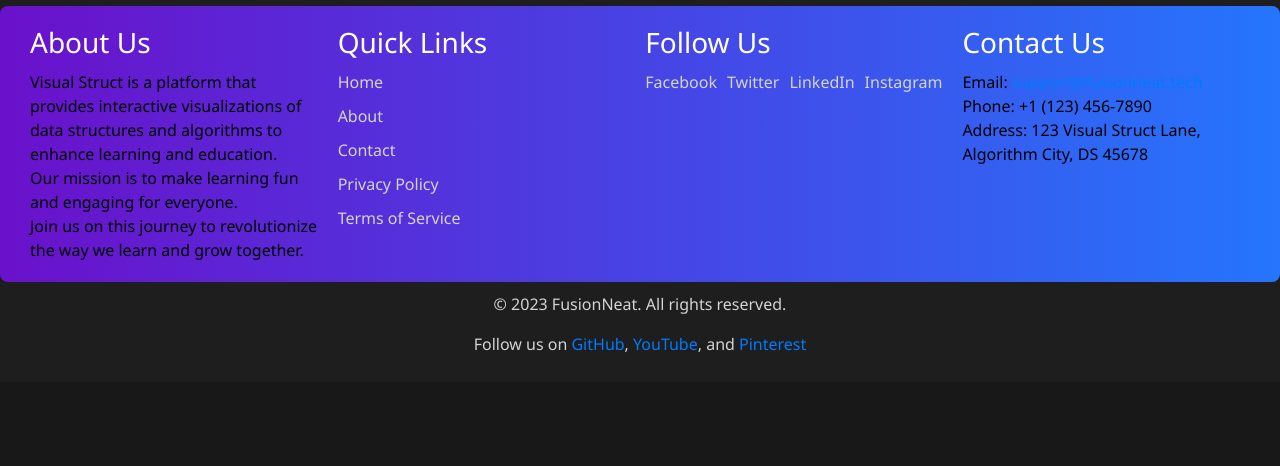
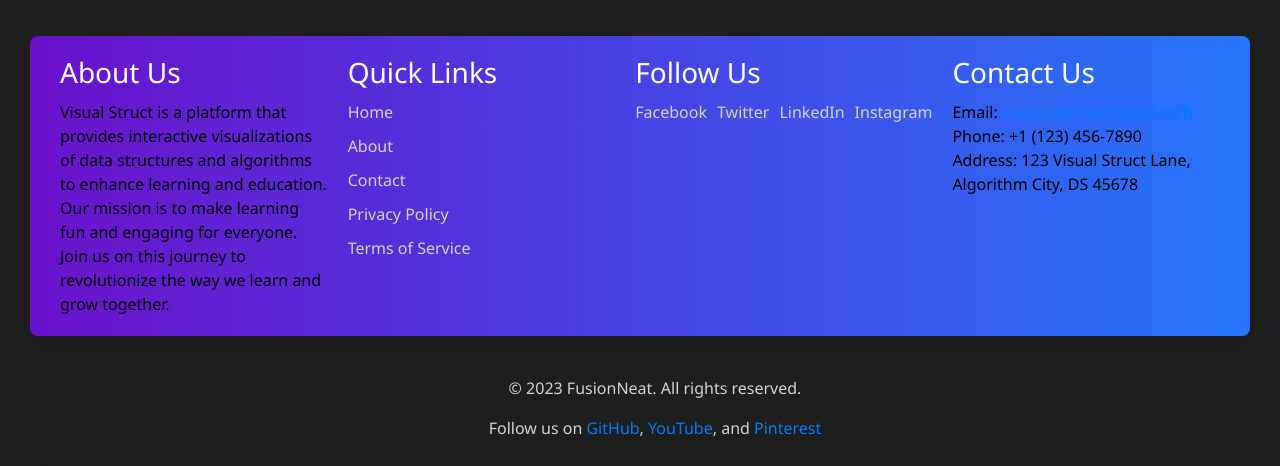
Before and after one commit to uday68/visual_struct, a Django app: page /visualizer/array/ in a window 1280 px wide. Shown: the part 1911-2377 px from the top of the page. Before the commit the page ends 2264 px from the top, so only its background shows below. Run offline with Django 5.2, Linux system fonts and the light colour scheme; some libraries are stand-ins or nearby versions.

Commit message:
adding the changes to footer

```diff
--- a/ds/template/about.html
+++ b/ds/template/about.html
@@ -147,7 +147,7 @@
         </div>
     </div>
 
-{%include 'footer.html'%}
+
 {%block content%}
 {%endblock%}
 </section>
--- a/ds/template/footer.html
+++ b/ds/template/footer.html
@@ -22,6 +22,8 @@
     font-family: 'Segoe UI', Tahoma, Geneva, Verdana, sans-serif;
     border-radius: 8px;
     box-shadow: 0 4px 6px rgba(0, 0, 0, 0.1);
+    margin: 30px;
+
 }
 
 .footer-section {
@@ -67,6 +69,8 @@
     padding: 10px;
     background-color: #1e1e1e;
     color: #d4d4d4;
+    margin: 0 0px  0 30px;
+    border-radius: 15px;
 }
 
 /* Responsive Adjustments */
```
